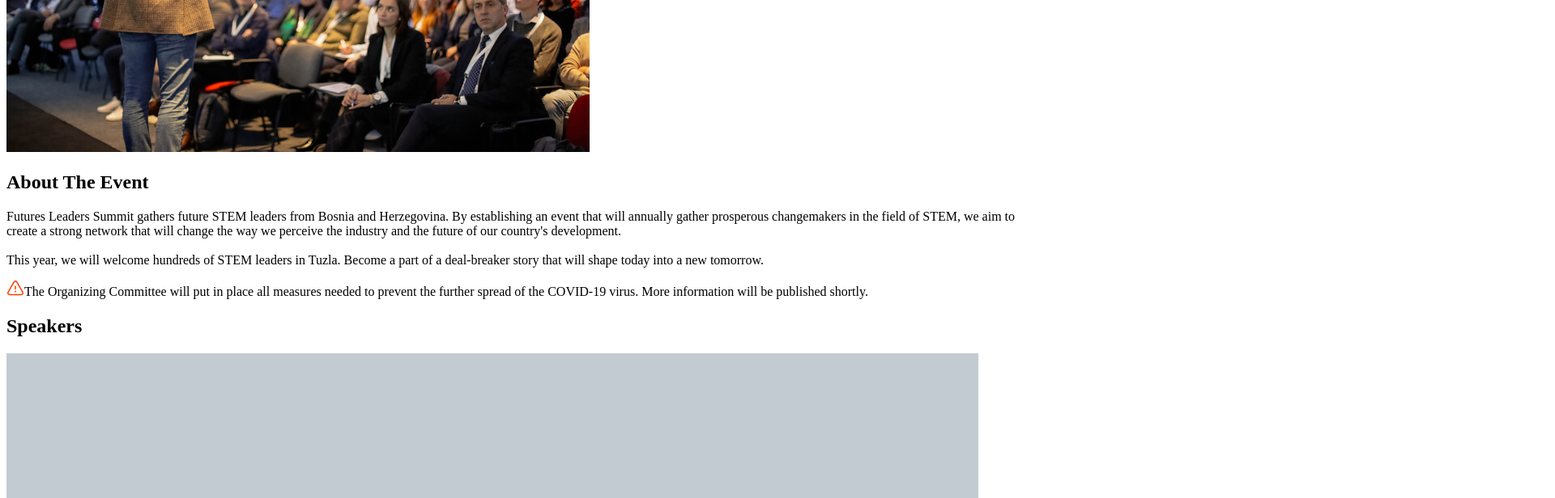
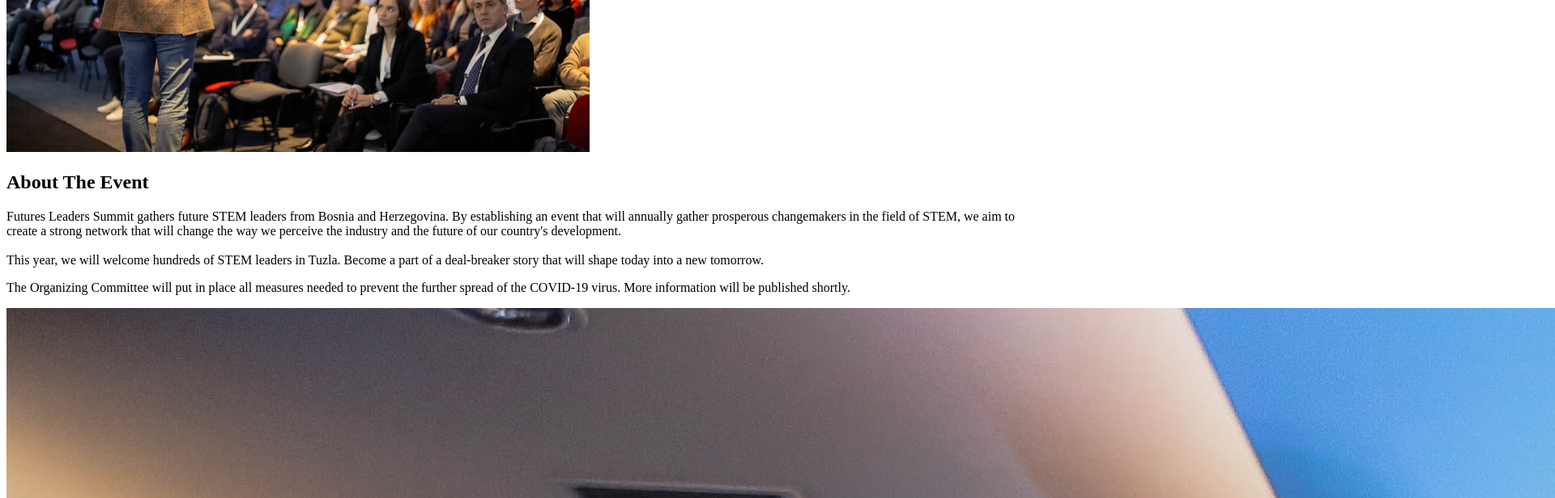
Before and after one commit to anja-sunjic/FLS, a Next.js app: page / in a window 1280 px wide. Shown: the part 484-1100 px from the top of the page at 81% size, 1920 px wide, since content can reach past the window. Built offline with nearby package versions, Linux system fonts and the light colour scheme.

Commit message:
Font change

```diff
--- a/components/Home/About.js
+++ b/components/Home/About.js
@@ -3,26 +3,34 @@ export default function About() {
     <>
       <section className="section about">
         <div className="container">
-          <h2>About The Event</h2>
-          <p>
-            Futures Leaders Summit gathers future STEM leaders from Bosnia and
-            Herzegovina. By establishing an event that will annually gather
-            prosperous changemakers in the field of STEM, we aim to create a
-            strong network that will change the way we perceive the industry and
-            the future of our country&#39;s development.
-            <br /> <br />
-            This year, we will welcome hundreds of STEM leaders in Tuzla. Become
-            a part of a deal-breaker story that will shape today into a new
-            tomorrow.
-          </p>
-        </div>
-        <div className="covid-line">
-          <img src="exclam.svg" alt="" />
-          <span>
-            The Organizing Committee will put in place all measures needed to
-            prevent the further spread of the COVID-19 virus. More information
-            will be published shortly.
-          </span>
+          <div className="columns">
+            <div className="column is-7">
+              <h2>About The Event</h2>
+              <p>
+                Futures Leaders Summit gathers future STEM leaders from Bosnia
+                and Herzegovina. By establishing an event that will annually
+                gather prosperous changemakers in the field of STEM, we aim to
+                create a strong network that will change the way we perceive the
+                industry and the future of our country&#39;s development.
+                <br /> <br />
+                This year, we will welcome hundreds of STEM leaders in Tuzla.
+                Become a part of a deal-breaker story that will shape today into
+                a new tomorrow.
+              </p>
+
+              <p className="covid">
+                The Organizing Committee will put in place all measures needed
+                to prevent the further spread of the COVID-19 virus. More
+                information will be published shortly.
+              </p>
+            </div>
+
+            <div className="column is-4">
+              <div className="img blur">
+                <img src="_MG_9401.jpg" alt="" />
+              </div>
+            </div>
+          </div>
         </div>
       </section>
     </>
--- a/styles/Home/_about.scss
+++ b/styles/Home/_about.scss
@@ -10,25 +10,16 @@
       padding: 0;
     }
   }
-  .covid-line {
-    background-color: white;
-    display: flex;
-    align-items: center;
-    justify-content: center;
-    position: absolute;
-    left: 0;
+  .img {
+    position: relative;
+    height: 100%;
     width: 100%;
-    padding: 1.5rem 1rem;
-    bottom: 4rem;
-    img {
-      height: 2rem;
-    }
-    span {
-      font-size: crem(16px);
-      font-weight: 600;
-      text-align: center;
-      color: $blue;
-      margin-left: 1.2rem;
-    }
+  }
+  img {
+    height: 100%;
+    width: 100%;
+    object-fit: cover;
+  }
+  .covid {
   }
 }
--- a/styles/main.scss
+++ b/styles/main.scss
@@ -2,11 +2,11 @@
 @import "~bulma/bulma";
 
 //colors
-$yellow: #ffee00;
+$yellow: #fdb90b;
 $blue: #1b69ae;
 $blue: #182027;
 $gray: #424242;
-
+$dark: #080f13;
 // convertes px to rem.
 @function crem($pixels) {
   $context: 16 * 1px;
@@ -16,20 +16,19 @@ $gray: #424242;
   @return $pixels / $context * 1rem;
 }
 //fonts
-@import url("https://fonts.googleapis.com/css2?family=Montserrat:wght@400;500;600;700;800&display=swap");
-
-@import url("https://fonts.googleapis.com/css2?family=Sora:wght@100;200;300;400;500;600;700;800&display=swap");
-$font: "Montserrat", sans-serif;
-$font-cap: "Sora", sans-serif;
+@import url("https://fonts.googleapis.com/css2?family=Anton&family=Overpass:wght@300;400;600&display=swap");
+$font: "Overpass", sans-serif;
+@import url("https://fonts.googleapis.com/css2?family=Anton&display=swap");
+$font-cap: "Anton", sans-serif;
 
 ::-moz-selection {
   color: $dark;
-  background: #ffc700;
+  background: $yellow;
 }
 
 ::selection {
   color: $dark;
-  background: #ffc700;
+  background: $yellow;
 }
 html {
   scroll-behavior: smooth;
@@ -45,6 +44,8 @@ h2 {
   font-weight: 600;
   text-align: center;
   margin-bottom: 2rem;
+  font-family: $font-cap;
+  text-transform: uppercase;
 }
 p {
   font-size: crem(24px);
--- a/styles/partials/_header.scss
+++ b/styles/partials/_header.scss
@@ -9,7 +9,7 @@
     align-items: center;
     justify-content: flex-start;
     a {
-      color: $yellow;
+      color: $dark;
       font-size: crem(36px);
       font-weight: 600;
     }
```
Also changed, not shown: styles/Home/_hero.scss (+13 -1 lines), styles/partials/_img-overlay.scss (+8 -7 lines).
